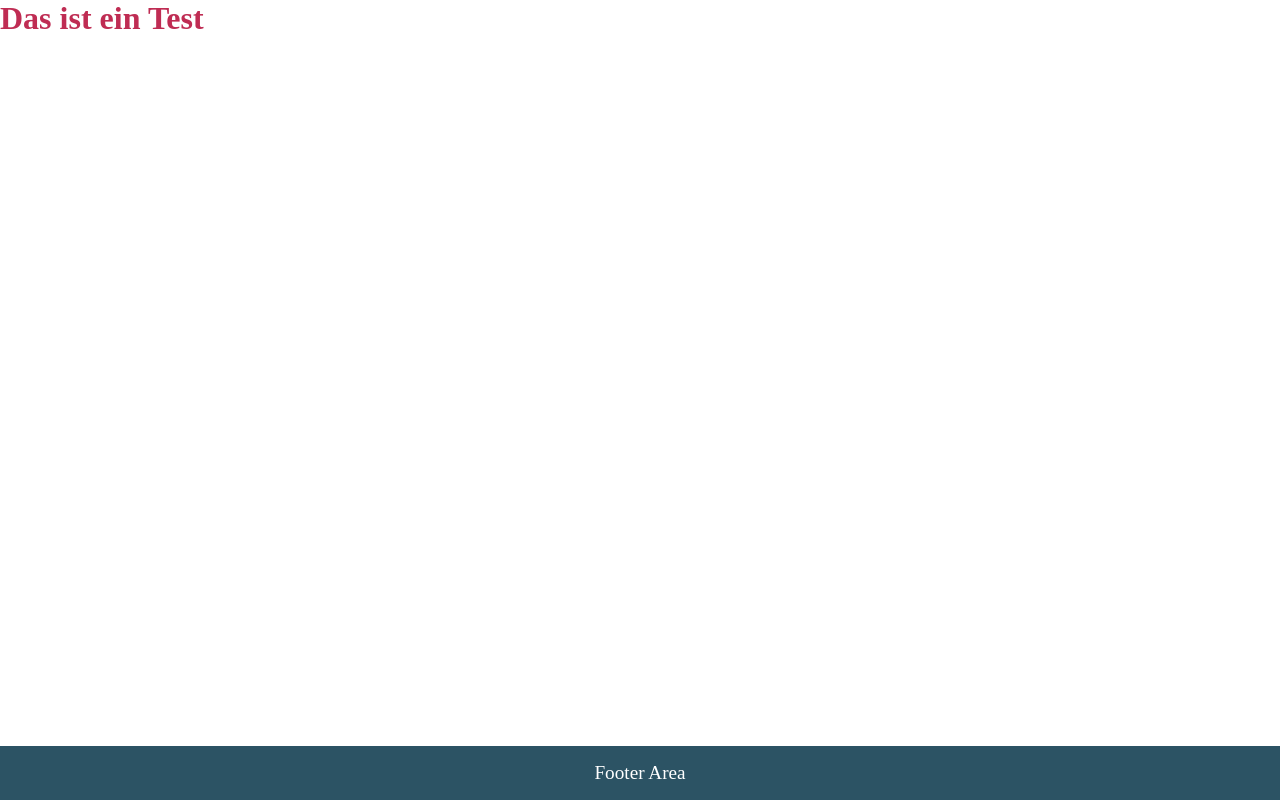
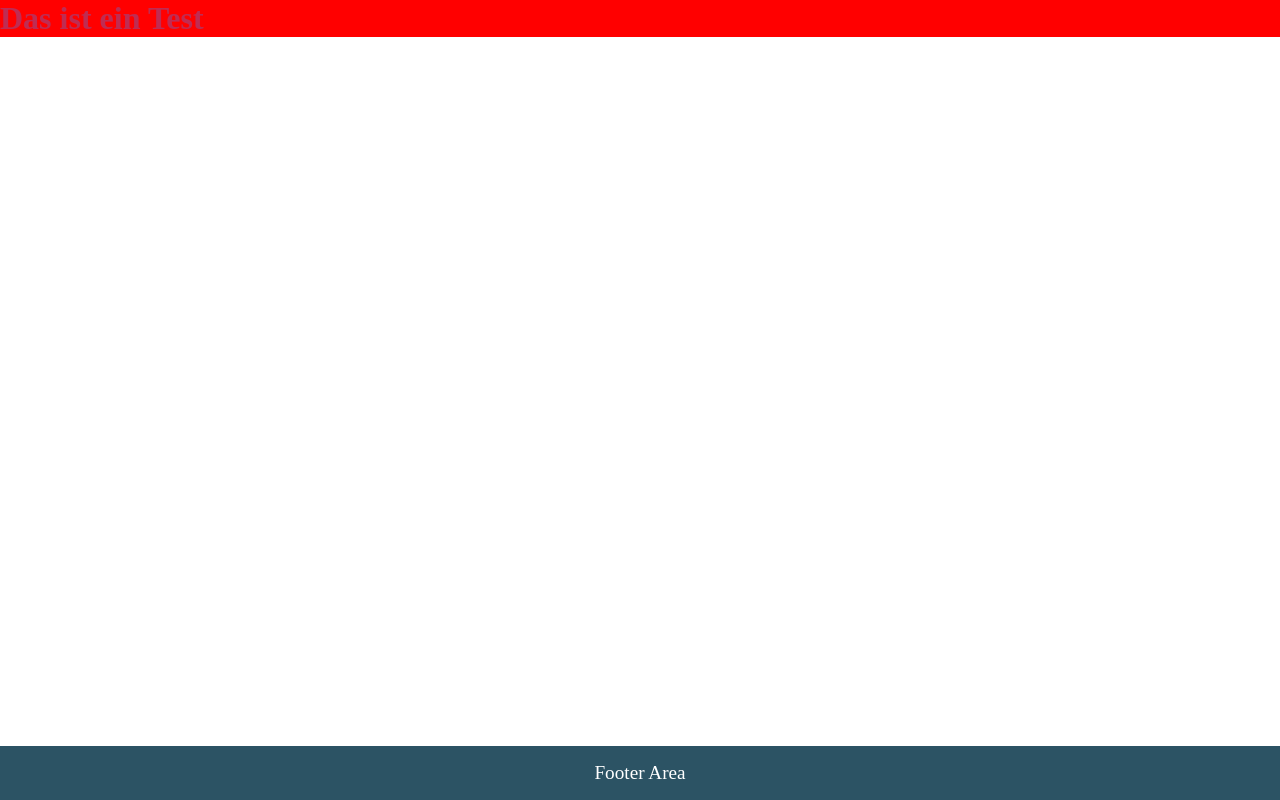
Before and after one commit to ffb92/pb-final-project, a website: page index.html in a window 1280 px wide. Drawn offline with Linux system fonts and the light colour scheme.

Commit message:
headertest2

```diff
--- a/index.html
+++ b/index.html
@@ -7,7 +7,7 @@
     <link rel="stylesheet" href="/styles/main.css">
 </head>
 <body>
-    <h1 class="background-color: red;">Das ist ein Test</h1>
+    <h1 style="background-color: red;">Das ist ein Test</h1>
     <footer>Footer Area</footer>
 </body>
 </html>
```
